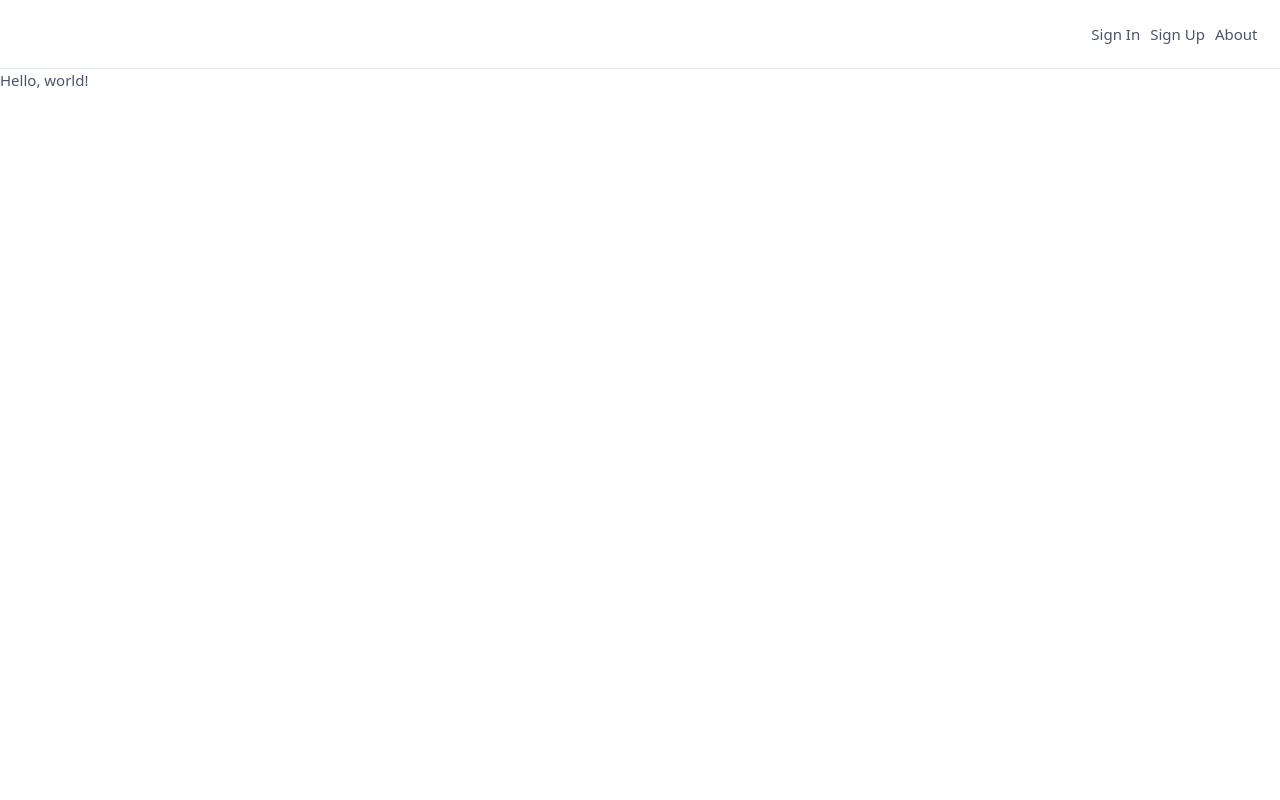
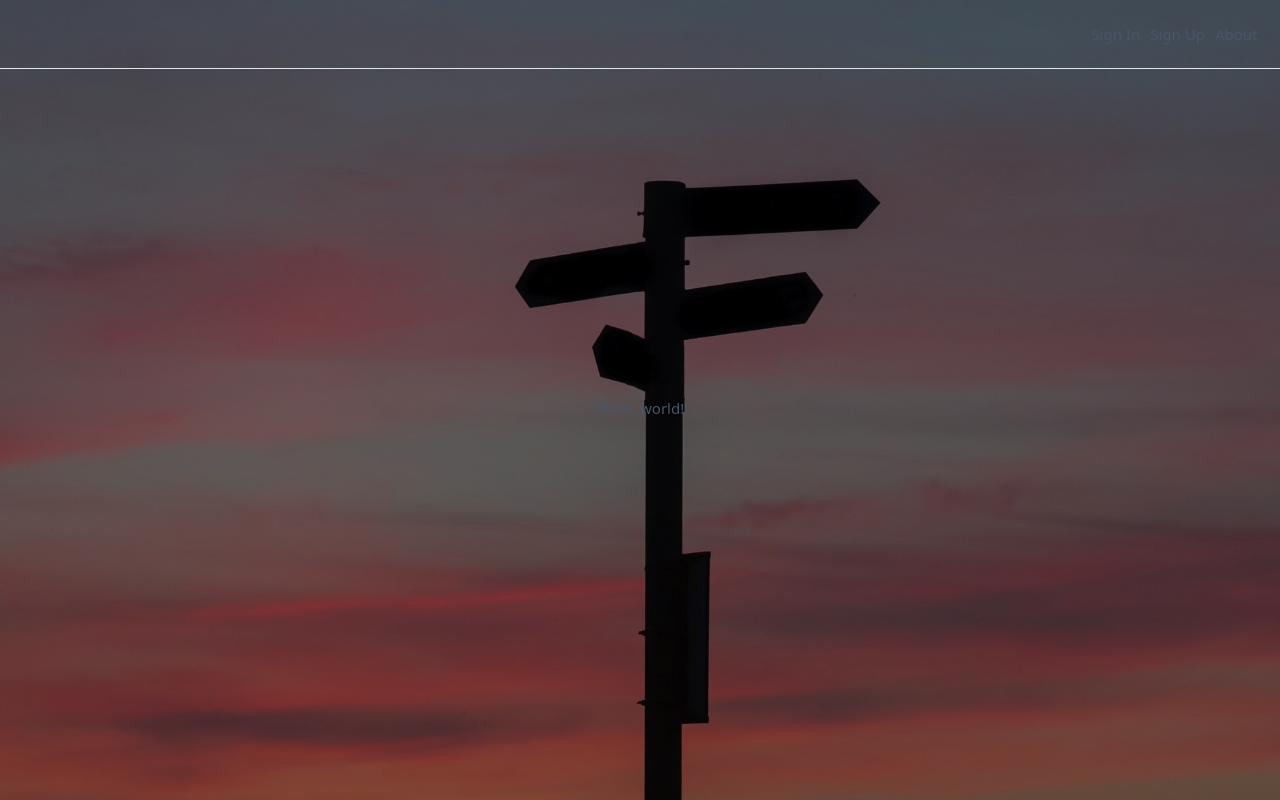
Before and after one commit to fatihcandev/guidemus, a Next.js app: page / in a window 1280 px wide. Built offline with nearby package versions, Linux system fonts and the light colour scheme.

Commit message:
import styles from modules

```diff
--- a/components/landing-layout.js
+++ b/components/landing-layout.js
@@ -1,9 +1,12 @@
 import LandingNav from './landing-nav'
+import cd from 'classnames'
+import layoutStyles from '../styles/landing-layout.module.css'
+import mainStyles from '../styles/main.module.css'
 
 const LandingLayout = ({ children }) => (
-  <div className="min-h-screen flex flex-col">
+  <div className={cd('min-h-screen flex flex-col', layoutStyles.layout)}>
     <LandingNav />
-    <main>{children}</main>
+    <main className={mainStyles.main}>{children}</main>
   </div>
 )
 
```
